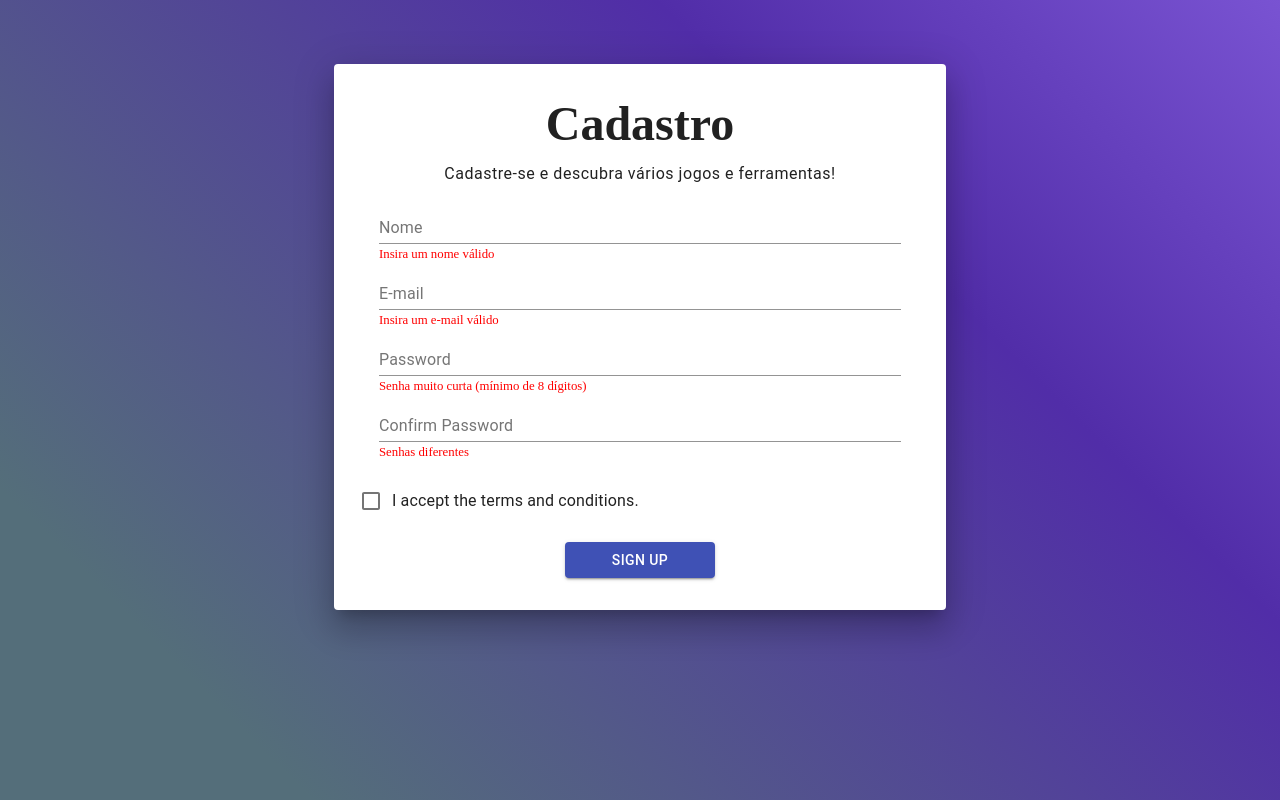
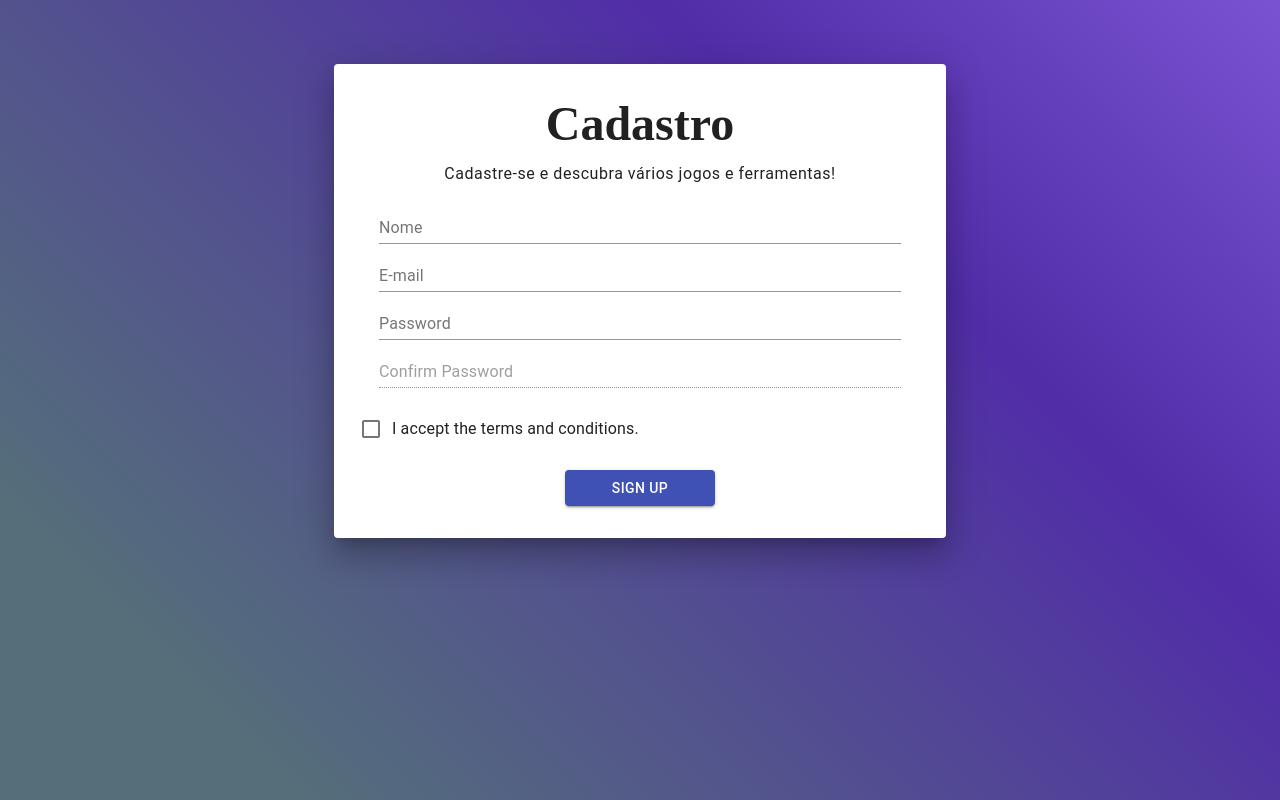
Before and after one commit to DevGabrielDeSouza/gama-desafio2, a React (Create React App) app: page / in a window 1280 px wide. Built offline with nearby package versions, Linux system fonts and the light colour scheme; data requests are answered from the project's data file.

Commit message:
Sign up form validation

```diff
--- /dev/null
+++ b/src/components/Signup/SignUpValidation.ts
@@ -0,0 +1,13 @@
+export default class SignUpValidation {
+	static validateName(name: string) {
+		return name.length > 0;
+	}
+
+	static validateEmail(email: string) {
+		let pattern = /^[^ ]+@[^ ]+\.[a-z]{2,3}$/;
+		return email.match(pattern);
+	}
+	static validatePassword(password: string) {
+		return password.length >= 8;
+	}
+}
--- a/src/components/Signup/index.tsx
+++ b/src/components/Signup/index.tsx
@@ -1,96 +1,101 @@
-import React from 'react';
+import React, {useState} from 'react';
 
 import { Grid, Paper, Avatar, Typography, TextField, Button } from '@material-ui/core'
 import FormControlLabel from '@material-ui/core/FormControlLabel';
 import Checkbox from '@material-ui/core/Checkbox';
 
-import { Container } from './style';
+import { SignupStyle } from './style';
+import SignUpValidation from './SignUpValidation';
 
 const Signup: React.FC/*<{submitForm: any}>*/ = (/*{ submitForm }*/) => {
-	const paperStyle = {
-		padding: '4vmin 2vmin 4vmin 2vmin',
-		display: "inline-block",
-		maxWidth: "80%",
-		margin: "8vh 0vh 0vh 0vh",
+
+	const [showNameWarning, setNameWarning] = useState(false);
+	const [showEmailWarning, setEmailWarning] = useState(false);
+	const [showPassWarning, setPassWarning] = useState(false);
+	const [disableConfirmPass, setDisableConfirmPass] = useState(true);
+	const [showConfirmPassWarning, setConfirmPassWarning] = useState(false);
+
+	const [passwordData, setPasswordData] = useState<string>();
+
+
+	const handleName = (e: React.ChangeEvent<HTMLTextAreaElement | HTMLInputElement>) => {
+		let validation = SignUpValidation.validateName(e.target.value);
+		setNameWarning(!validation);
+
+		if (validation) {
+
+		}
+
 	}
-	const headerStyle = { margin: 0, width: "100%", textAlign: "center" as "center", fontSize: "max(200%, 6vmin)"}
-	const descStyle = { textAlign: "center" as "center", margin: "10px 0 1vh 0", fontSize: "max(90%, 2vmin)" }
-	const inputRegionStyle = { width: "90%",}
-	const inputStyle = { height: "max(200%, 2vmin)" }
-	const marginTop = {
-		minWidth: "100%",
-		display: "flex",
-		flexDirection: "column" as "column",
-		alignItems: "center" as "center",
-		position: "relative" as "relative",
-		justifyContent: "center",
+
+	const handleEmail = (e: React.ChangeEvent<HTMLTextAreaElement | HTMLInputElement>) => {
+		let validation = SignUpValidation.validateEmail(e.target.value);
+		setEmailWarning(!validation);
+
+		if (validation) {
+
+		}
 	}
-	const bg = {
-		background: "linear-gradient(225deg, #7953d2 0%, #512DA8 30%, #546E7A 85%)",
-		minWidth: "100%",
-		minHeight: "max(620px, 100vh)",
-		position: "fixed" as "fixed",
-	}
-	const acceptStyle = { margin: "20px", width: "100%"}
-	const buttonStyle = { width: "150px", height: "100%"}
 
-	const warningStyle = { color: "red", margin: "0.5vh 0px 0px 0px", fontSize: "80%", /*display: "none"*/}
+	const handlePassword = (e: React.ChangeEvent<HTMLTextAreaElement | HTMLInputElement>) => {
+		setPasswordData(e.target.value);
 
-	const formStyle = {
-		display: "flex",
-		flexDirection: "column" as "column",
-		alignItems: "center",
+		let validation = SignUpValidation.validatePassword(e.target.value);
+		setPassWarning(!validation);
+		setDisableConfirmPass(!validation);
 	}
 
 	const handlePasswordConfirm = (e: React.ChangeEvent<HTMLTextAreaElement | HTMLInputElement>) => {
-		console.log(e.target.value)
+		setConfirmPassWarning(!(e.target.value == passwordData));
 	}
 
-	const handlePassword = (e: React.ChangeEvent<HTMLTextAreaElement | HTMLInputElement>) => {
-		console.log(e.target.value)
-	}
-
-	const emptySpaceStyle = { width: "5px", height: "5vh", /*background: "red"*/}
-
 	return (
-		<Container>
-			<div style={bg}></div>
-			<Grid style={marginTop} >
-				<Paper elevation={20} style={paperStyle}>
+		<>
+			<div style={SignupStyle.bg}></div>
+			<Grid style={SignupStyle.marginTop} >
+				<Paper elevation={20} style={SignupStyle.paperStyle}>
 					<div>
-						<Grid item container justify="center">
-							<h2 style={headerStyle}>Cadastro</h2>
-							<Typography style={descStyle} variant='caption' gutterBottom>Cadastre-se e descubra vários jogos e ferramentas!</Typography>
+						<Grid item container justifyContent="center">
+							<h2 style={SignupStyle.headerStyle}>Cadastro</h2>
+							<Typography style={SignupStyle.descStyle} variant='caption' gutterBottom>Cadastre-se e descubra vários jogos e ferramentas!</Typography>
 						</Grid>
 					</div>
-					<form style={formStyle}>
-						<div style={inputRegionStyle}>
-							<TextField style={inputStyle} fullWidth label='Nome' placeholder="Insira seu nome" />
-							<span style={warningStyle}>Insira um nome válido</span>
+					<form style={SignupStyle.formStyle}>
+						<div style={SignupStyle.inputRegionStyle}>
+							<TextField style={SignupStyle.inputStyle} fullWidth label='Nome' placeholder="Insira seu nome" onChange={handleName}/>
+							{
+								showNameWarning?<span style={SignupStyle.warningStyle}>Insira um nome válido</span>:null
+							}
 						</div>
-						<div style={inputRegionStyle}>
-							<TextField style={inputStyle} fullWidth label='E-mail' placeholder="Insira seu e-mail" />
-							<span style={warningStyle}>Insira um e-mail válido</span>
+						<div style={SignupStyle.inputRegionStyle}>
+							<TextField style={SignupStyle.inputStyle} fullWidth label='E-mail' placeholder="Insira seu e-mail" onChange={handleEmail}/>
+							{
+								showEmailWarning?<span style={SignupStyle.warningStyle}>Insira um e-mail válido</span>:null
+							}
 						</div>
-						<div style={inputRegionStyle}>
-							<TextField style={inputStyle} fullWidth label='Password' placeholder="Insira uma senha" onChange={handlePassword}/>
-							<span style={warningStyle}>Senha muito curta (mínimo de 8 dígitos)</span>
+						<div style={SignupStyle.inputRegionStyle}>
+							<TextField style={SignupStyle.inputStyle} fullWidth label='Password' placeholder="Insira uma senha" onChange={handlePassword}/>
+							{
+								showPassWarning?<span style={SignupStyle.warningStyle}>Senha muito curta (mínimo de 8 dígitos)</span>:null
+							}
 						</div>
-						<div style={inputRegionStyle}>
-							<TextField style={inputStyle} fullWidth label='Confirm Password' placeholder="Confirm your password" onChange={handlePasswordConfirm}/>
-							<span style={warningStyle}>Senhas diferentes</span>
+						<div style={SignupStyle.inputRegionStyle}>
+							<TextField disabled={disableConfirmPass} style={SignupStyle.inputStyle} fullWidth label='Confirm Password' placeholder="Confirm your passwordData" onChange={handlePasswordConfirm}/>
+							{
+								showConfirmPassWarning?<span style={SignupStyle.warningStyle}>Senhas diferentes</span>:null
+							}
 						</div>
 						<FormControlLabel
 							control={<Checkbox name="checkedA" />}
 							label="I accept the terms and conditions."
-							style={acceptStyle}
+							style={SignupStyle.acceptStyle}
 						/>
-						<Button type='submit' variant='contained' color='primary' style={buttonStyle}>Sign up</Button>
+						<Button type='submit' variant='contained' color='primary' style={SignupStyle.buttonStyle}>Sign up</Button>
 					</form>
 				</Paper>
-				<div style={emptySpaceStyle}></div>
+				<div style={SignupStyle.emptySpaceStyle}></div>
 			</Grid>
-		</Container>
+		</>
 	);
 }
 
--- a/src/components/Signup/style.tsx
+++ b/src/components/Signup/style.tsx
@@ -1,13 +1,40 @@
-import styled from 'styled-components';
 
-export const Container = styled.div`
 
-	html{
-		minHeight: 100%;/* make sure it is at least as tall as the viewport */
-		height: 100%;
-		position: relative;
+export class SignupStyle {
+	static paperStyle = {
+		padding: '4vmin 2vmin 4vmin 2vmin',
+		display: "inline-block",
+		maxWidth: "80%",
+		margin: "8vh 0vh 0vh 0vh",
 	}
-	body{
-		height: 100%; /* force the BODY element to match the height of the HTML element */
+	static headerStyle = { margin: 0, width: "100%", textAlign: "center" as "center", fontSize: "max(200%, 6vmin)"}
+	static descStyle = { textAlign: "center" as "center", margin: "10px 0 1vh 0", fontSize: "max(90%, 2vmin)" }
+	static inputRegionStyle = { width: "90%",}
+	static inputStyle = { height: "max(200%, 2vmin)" }
+	static marginTop = {
+		minWidth: "100%",
+		display: "flex",
+		flexDirection: "column" as "column",
+		alignItems: "center" as "center",
+		position: "relative" as "relative",
+		justifyContent: "center",
 	}
-`
+	static bg = {
+		background: "linear-gradient(225deg, #7953d2 0%, #512DA8 30%, #546E7A 85%)",
+		minWidth: "100%",
+		minHeight: "max(620px, 100vh)",
+		position: "fixed" as "fixed",
+	}
+	static acceptStyle = { margin: "20px", width: "100%"}
+	static buttonStyle = { width: "150px", height: "100%"}
+
+	static warningStyle = { color: "red", margin: "0.5vh 0px 0px 0px", fontSize: "80%", /*display: "none"*/}
+
+	static formStyle = {
+		display: "flex",
+		flexDirection: "column" as "column",
+		alignItems: "center",
+	}
+
+	static emptySpaceStyle = { width: "5px", height: "5vh", /*background: "red"*/ }
+}
```
